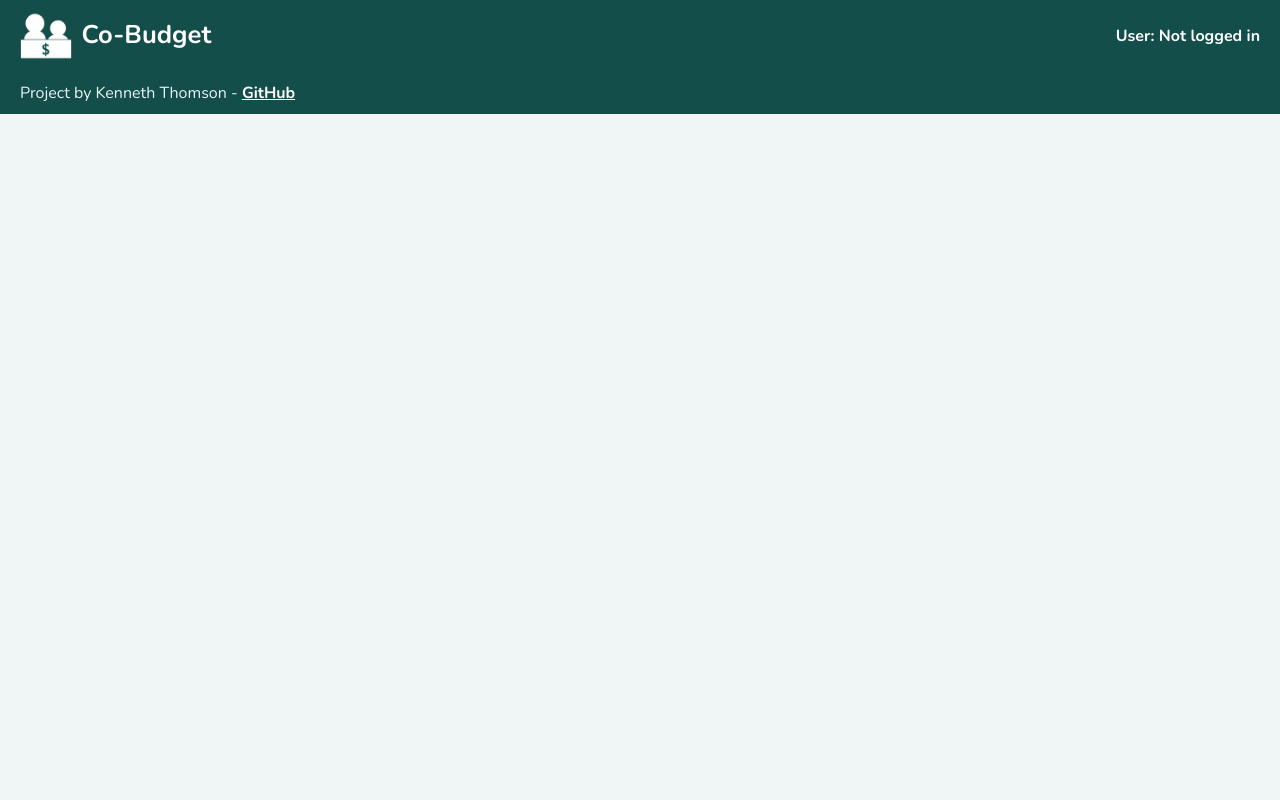
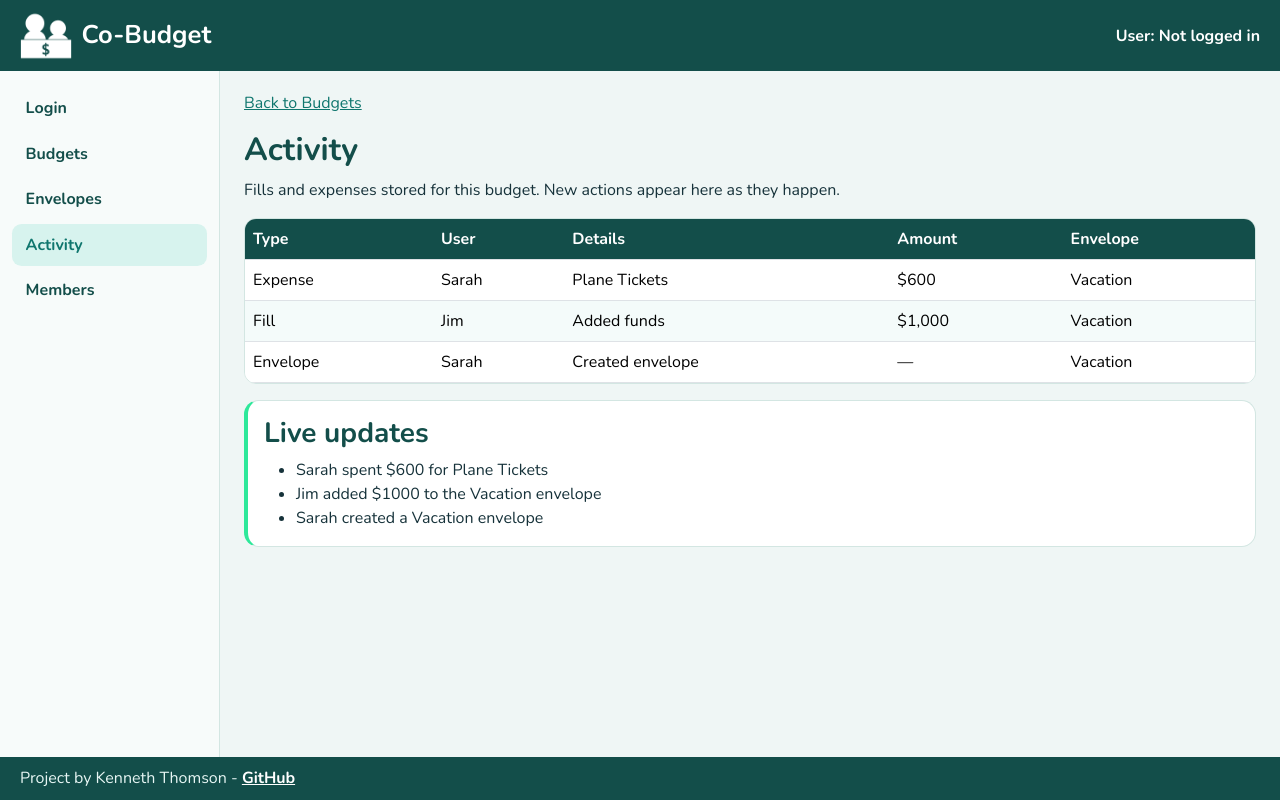
Before and after one commit to KenTheScientist/startup, a React (Vite) app: page /activity in a window 1280 px wide. Built offline with nearby package versions, Linux system fonts and the light colour scheme.

Commit message:
modularize activity

```diff
--- a/src/App.jsx
+++ b/src/App.jsx
@@ -6,6 +6,7 @@ import { BrowserRouter, NavLink, Route, Routes } from 'react-router-dom';
 import Login from './login/login';
 import Budgets from './budgets/budgets';
 import Envelopes from './envelopes/envelopes';
+import Activity from './activity/activity';
 
 
 export default function App() {
@@ -24,6 +25,7 @@ export default function App() {
             <Route path="/" element={<Login />} />
             <Route path="/budgets" element={<Budgets />} />
             <Route path="/envelopes" element={<Envelopes />} />
+            <Route path="/activity" element={<Activity />} />
         </Routes>
 
         <footer id="site-footer">
--- /dev/null
+++ b/src/activity/activity.jsx
@@ -0,0 +1,61 @@
+import { Link } from 'react-router-dom';
+import Navigation from '../widgets/navigation';
+
+export default function Activity() {
+    return (
+        <div className="layout">
+            <Navigation />
+            <main>
+                <p><Link to="/budgets">Back to Budgets</Link></p>
+                <h2>Activity</h2>
+                <p>Fills and expenses stored for this budget. New actions appear here as they happen.</p>
+
+                <div className="table-responsive">
+                    <table className="table">
+                        <thead>
+                            <tr>
+                                <th>Type</th>
+                                <th>User</th>
+                                <th>Details</th>
+                                <th>Amount</th>
+                                <th>Envelope</th>
+                            </tr>
+                        </thead>
+                        <tbody>
+                            <tr>
+                                <td>Expense</td>
+                                <td>Sarah</td>
+                                <td>Plane Tickets</td>
+                                <td>$600</td>
+                                <td>Vacation</td>
+                            </tr>
+                            <tr>
+                                <td>Fill</td>
+                                <td>Jim</td>
+                                <td>Added funds</td>
+                                <td>$1,000</td>
+                                <td>Vacation</td>
+                            </tr>
+                            <tr>
+                                <td>Envelope</td>
+                                <td>Sarah</td>
+                                <td>Created envelope</td>
+                                <td>—</td>
+                                <td>Vacation</td>
+                            </tr>
+                        </tbody>
+                    </table>
+                </div>
+
+                <section className="live">
+                    <h3>Live updates</h3>
+                    <ul>
+                        <li>Sarah spent $600 for Plane Tickets</li>
+                        <li>Jim added $1000 to the Vacation envelope</li>
+                        <li>Sarah created a Vacation envelope</li>
+                    </ul>
+                </section>
+            </main>
+        </div>
+    )
+}
```
